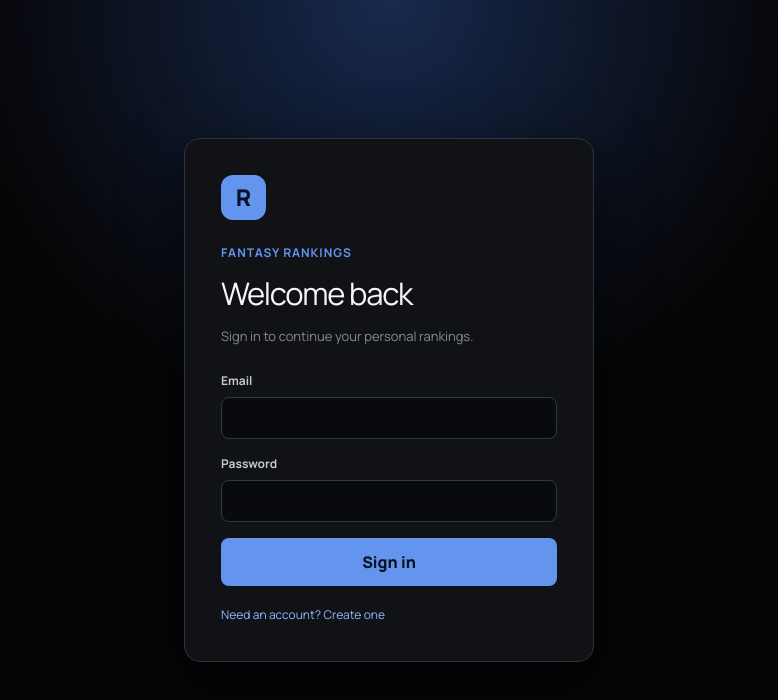
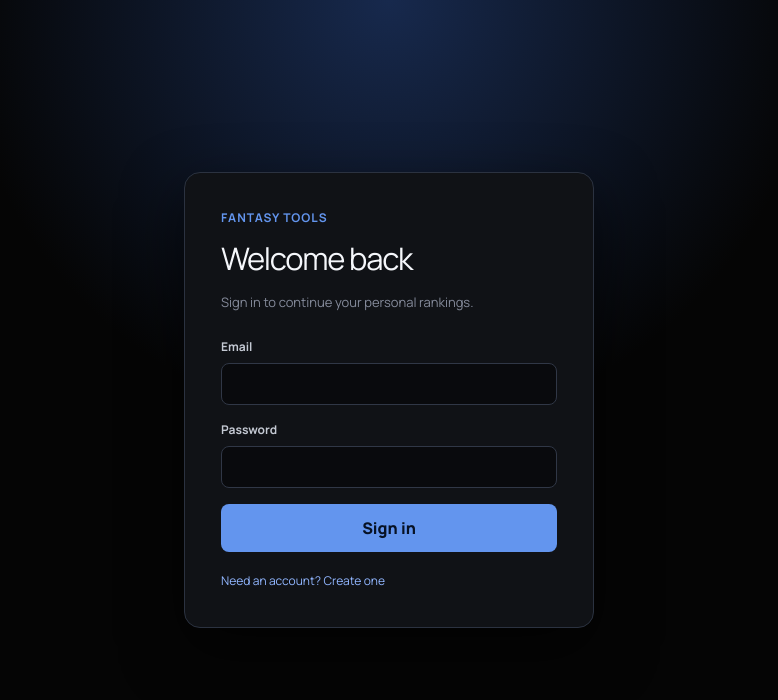
Before and after one commit to adrianjanisz/nflFantasyTools, a Next.js app: page /login in a window 1280 px wide. Shown: the top 700 px of the page, without its empty margins (251-1029 px from the left). Built offline with nearby package versions, Linux system fonts and the light colour scheme.

Commit message:
Update auth page branding

```diff
--- a/src/app/login/page.tsx
+++ b/src/app/login/page.tsx
@@ -49,8 +49,7 @@ export default function LoginPage() {
   return (
     <main className="auth-page">
       <section className="auth-card" aria-labelledby="auth-title">
-        <div className="auth-mark" aria-hidden="true">R</div>
-        <p className="auth-eyebrow">Fantasy Rankings</p>
+        <p className="auth-eyebrow">Fantasy Tools</p>
         <h1 id="auth-title">{mode === "sign-in" ? "Welcome back" : "Create your board"}</h1>
         <p className="auth-copy">{mode === "sign-in" ? "Sign in to continue your personal rankings." : "Your rankings are private and saved to your account."}</p>
 
```
